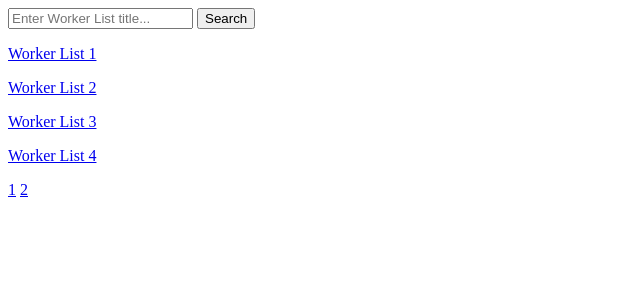
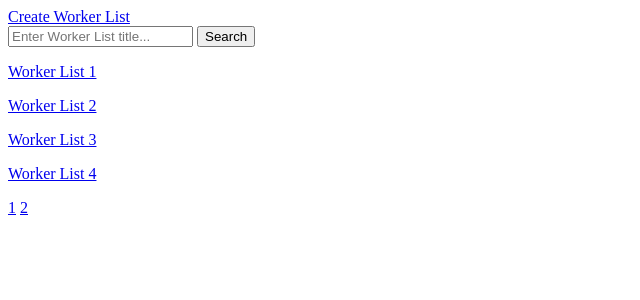
Before and after one commit to ye11ow-banana/SchoolAuthSystem, a Django app: page /workers/worker_lists/ in a window 1280 px wide. Shown: the top 300 px of the page, without its empty margins (0-640 px from the left). Run offline with Django 4.2, Linux system fonts and the light colour scheme; data comes from the database, SQL or seed files in the repository; both versions use the stored data as it was after the commit.

Commit message:
Add WL creation

```diff
--- a/app/templates/workers/worker_lists.html
+++ b/app/templates/workers/worker_lists.html
@@ -3,6 +3,8 @@
 {% block title %}Worker Lists{% endblock %}
 
 {% block content %}
+  <a href="{% url 'workers:worker_list_create' %}">Create Worker List</a>
+
   <form action="{% url 'workers:worker_lists_search' %}" method="GET">
     <input type="search" placeholder="Enter Worker List title..." name="q">
     <button>Search</button>
--- a/app/workers/urls.py
+++ b/app/workers/urls.py
@@ -9,5 +9,6 @@ urlpatterns = [
     path('worker_lists/search', views.worker_lists_search_view, name='worker_lists_search'),
     path('worker_list/<int:pk>/', views.worker_list_view, name='worker_list'),
     path('worker_list/<int:pk>/delete/', views.worker_list_delete_view, name='worker_list_delete'),
-    path('worker_list/<int:pk>/update/', views.worker_list_update_view, name='worker_list_update')
+    path('worker_list/<int:pk>/update/', views.worker_list_update_view, name='worker_list_update'),
+    path('worker_list/create/', views.worker_list_create_view, name='worker_list_create')
 ]
--- a/app/workers/views.py
+++ b/app/workers/views.py
@@ -1,9 +1,12 @@
 from django.db.models import QuerySet
 from django.urls import reverse_lazy
-from django.views.generic import ListView, DeleteView, UpdateView, DetailView
+from django.views.generic import (
+    ListView, DeleteView, UpdateView,
+    DetailView, CreateView
+)
 
 from workers.forms import WorkerListForm
-from workers.models import WorkerList, Worker
+from workers.models import WorkerList
 
 
 class WorkerListsView(ListView):
@@ -57,6 +60,18 @@
         return self.get_object().get_absolute_url()
 
 
+class WorkerListCreateView(CreateView):
+    """
+    View for Worker List creating page.
+    """
+    model = WorkerList
+    template_name = 'workers/worker_list_creation.html'
+    form_class = WorkerListForm
+
+    def get_success_url(self) -> str:
+        return self.object.get_absolute_url()
+
+
 worker_lists_view = WorkerListsView.as_view()
 worker_list_view = WorkerListView.as_view()
 worker_lists_search_view = WorkerListsSearchView.as_view()
@@ -65,3 +80,4 @@
     success_url=reverse_lazy('workers:worker_lists')
 )
 worker_list_update_view = WorkerListUpdateView.as_view()
+worker_list_create_view = WorkerListCreateView.as_view()
```
Also changed, not shown: app/templates/workers/worker_list_creation.html (added, +10 -0 lines), app/db.sqlite3.
